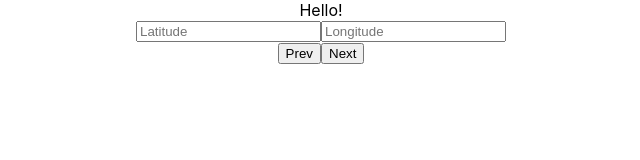
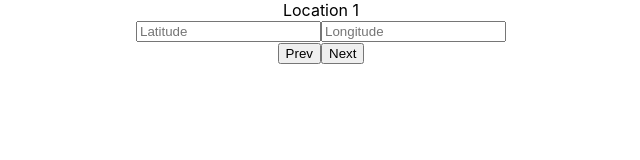
Before and after one commit to kndshein/Weather-App, a React (Create React App) app: page / in a window 1280 px wide. Shown: the top 160 px of the page, without its empty margins (319-959 px from the left). Built offline with nearby package versions, Linux system fonts and the light colour scheme.

Commit message:
Forms set up (reusable)

```diff
--- a/src/App.js
+++ b/src/App.js
@@ -3,47 +3,38 @@ import "./App.css";
 
 import Form from "./components/Form";
 
-let generate = 3;
+const generate = 3;
 
 function App() {
-  const [location, setLocation] = React.useState({ 0: { lat: "", lng: "" } });
-  const [locationCounter, setLocationCounter] = React.useState(1);
-  // const [formCount, setFormCount] = React.useState()
+  // State to keep track of locations
+  const [locations, setLocations] = React.useState({ 0: { lat: "", lng: "" } });
+  // State to keep track of the current location in app
+  const [locationsCounter, setLocationsCounter] = React.useState(1);
+  // State to generate number of forms from generate
+  const [formCount, setFormCount] = React.useState();
 
-  // React.useEffect(() => {
-
-  // })
+  React.useEffect(() => {
+    const newArr = [...Array(generate).keys()];
+    setFormCount(newArr);
+  }, []);
 
   return (
     <div className="App">
-      <div>Hello!</div>
-      {locationCounter === 1 && (
-        <Form
-          location={location}
-          setLocation={setLocation}
-          locationCounter={locationCounter}
-          setLocationCounter={setLocationCounter}
-          generate={generate}
-        />
-      )}
-      {locationCounter === 2 && (
-        <Form
-          location={location}
-          setLocation={setLocation}
-          locationCounter={locationCounter}
-          setLocationCounter={setLocationCounter}
-          generate={generate}
-        />
-      )}
-      {locationCounter === 3 && (
-        <Form
-          location={location}
-          setLocation={setLocation}
-          locationCounter={locationCounter}
-          setLocationCounter={setLocationCounter}
-          generate={generate}
-        />
-      )}
+      {formCount?.map((_, index) => {
+        return (
+          locationsCounter === index + 1 && (
+            <Form
+              key={index}
+              index={index + 1}
+              formData={locations}
+              setFormData={setLocations}
+              locationsCounter={locationsCounter}
+              setLocationsCounter={setLocationsCounter}
+              generate={generate}
+            />
+          )
+        );
+      })}
     </div>
   );
 }
--- a/src/components/Form.jsx
+++ b/src/components/Form.jsx
@@ -1,32 +1,40 @@
 import React from "react";
 
 const Form = ({
-  location,
-  setLocation,
-  locationCounter,
-  setLocationCounter,
+  formData,
+  setFormData,
+  locationsCounter,
+  setLocationsCounter,
   generate,
+  index,
 }) => {
-  const [formData, setFormData] = React.useState({ lat: "", lng: "" });
+  //   const [formData, setFormData] = React.useState({ lat: "", lng: "" });
 
   const handleOnChange = (event) => {
-    setFormData({ ...formData, [event.target.name]: event.target.value });
+    setFormData({
+      ...formData,
+      [locationsCounter]: {
+        ...formData[locationsCounter],
+        [event.target.name]: event.target.value,
+      },
+    });
   };
 
   const handlePrev = () => {
-    if (locationCounter > 1) {
-      setLocationCounter(locationCounter - 1);
+    if (locationsCounter > 1) {
+      setLocationsCounter(locationsCounter - 1);
     }
   };
 
   const handleNext = () => {
-    if (locationCounter < generate) {
-      setLocationCounter(locationCounter + 1);
+    if (locationsCounter < generate) {
+      setLocationsCounter(locationsCounter + 1);
     }
   };
 
   return (
     <>
+      <div>Location {index}</div>
       <form>
         <input
           onChange={handleOnChange}
```
